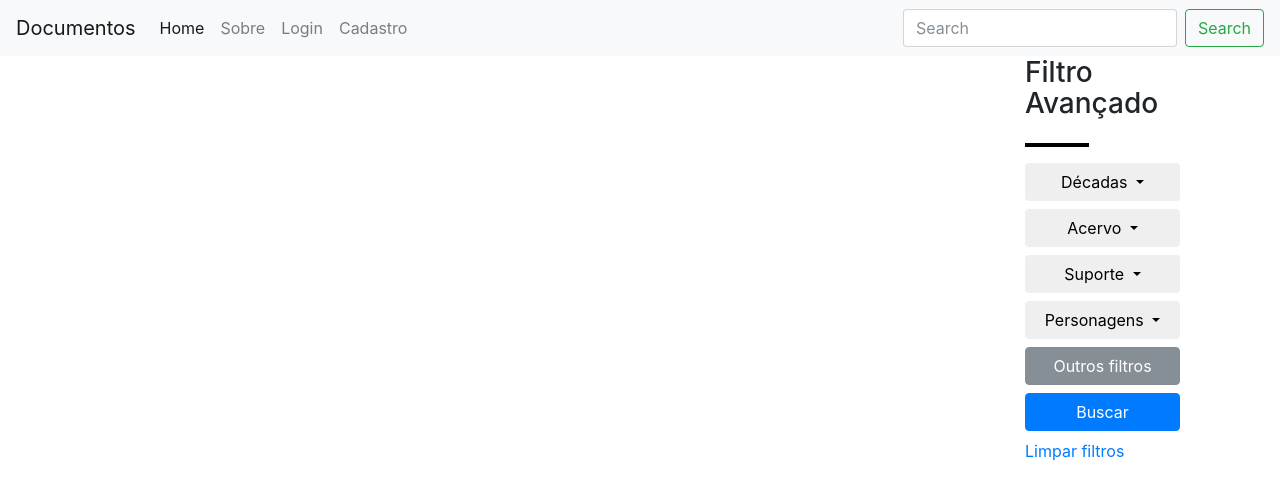
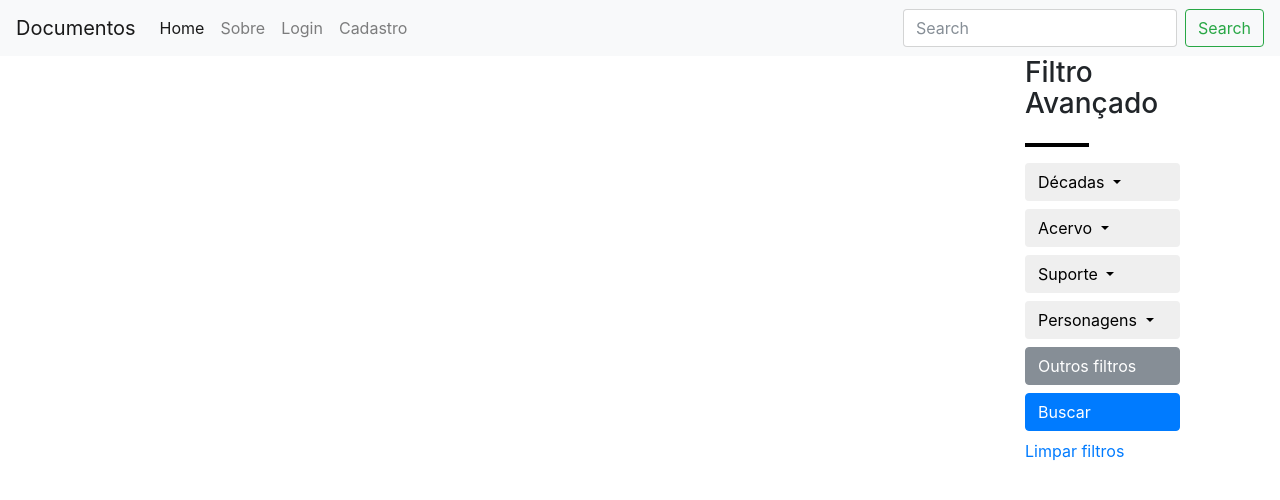
Before and after one commit to Interwebster/jekyll-documentos, a Jekyll site: the page built from index.md, in a window 1280 px wide. Shown: the top 500 px of the page. Built offline with Jekyll 4.4.1, drawn with Linux system fonts in a browser that asks for light colours.

Commit message:
text-align left

```diff
--- a/_includes/dropdown.html
+++ b/_includes/dropdown.html
@@ -1,5 +1,5 @@
 <div class="dropdown mb-2">
-    <button type="button" class="btn btn-block dropdown-toggle" data-toggle="dropdown" aria-haspopup="true" aria-expanded="false">
+    <button type="button" class="btn btn-block text-left dropdown-toggle" data-toggle="dropdown" aria-haspopup="true" aria-expanded="false">
       {{ include.titulo }}
     </button>
 
--- a/_includes/sidebar.html
+++ b/_includes/sidebar.html
@@ -6,7 +6,7 @@
   {% include dropdown.html titulo="Suporte" itens=site.data.dropdown-suporte %}
   {% include dropdown.html titulo="Personagens" itens=site.data.dropdown-personagens %}
 
-  <button type="button" class="btn btn-secondary btn-block mb-2">Outros filtros</button>
-  <button type="button" class="btn btn-primary btn-block mb-2">Buscar</button>
+  <button type="button" class="btn btn-secondary btn-block text-left mb-2">Outros filtros</button>
+  <button type="button" class="btn btn-primary btn-block text-left mb-2">Buscar</button>
   <a href="#">Limpar filtros</a>
 </aside>
```
